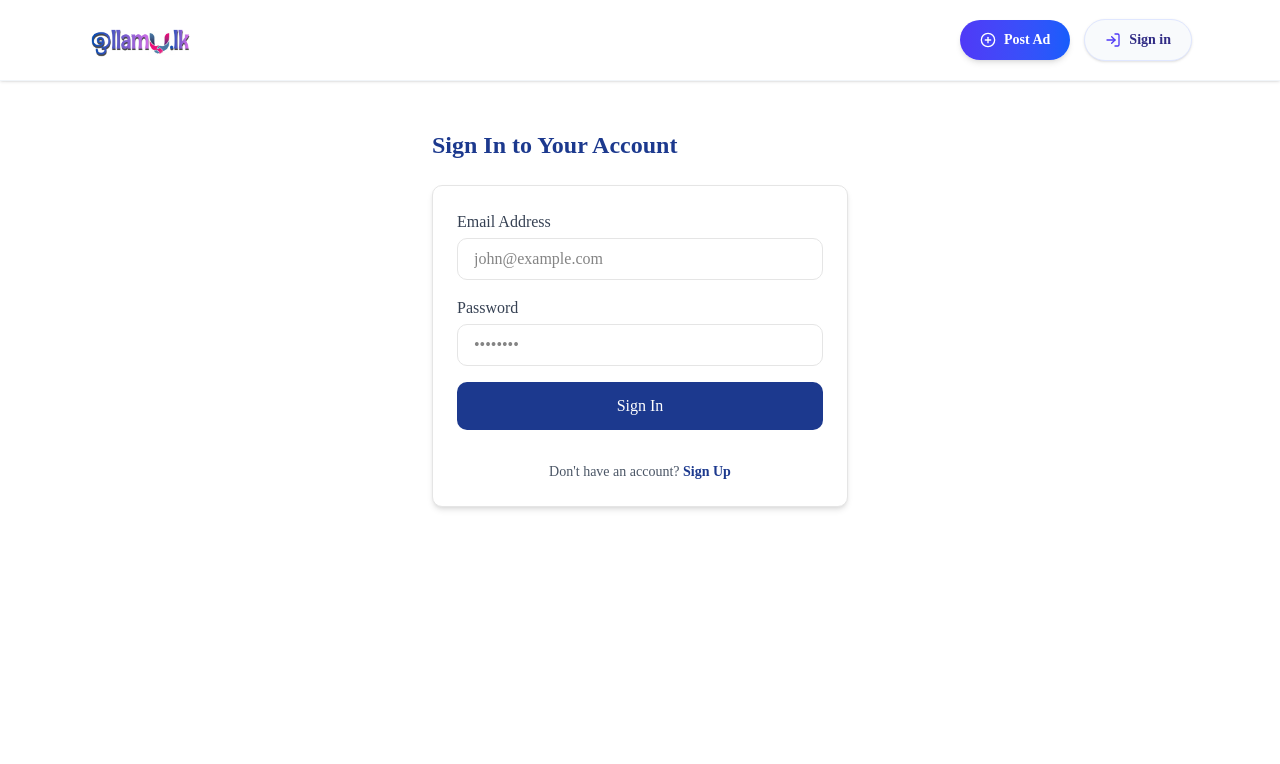
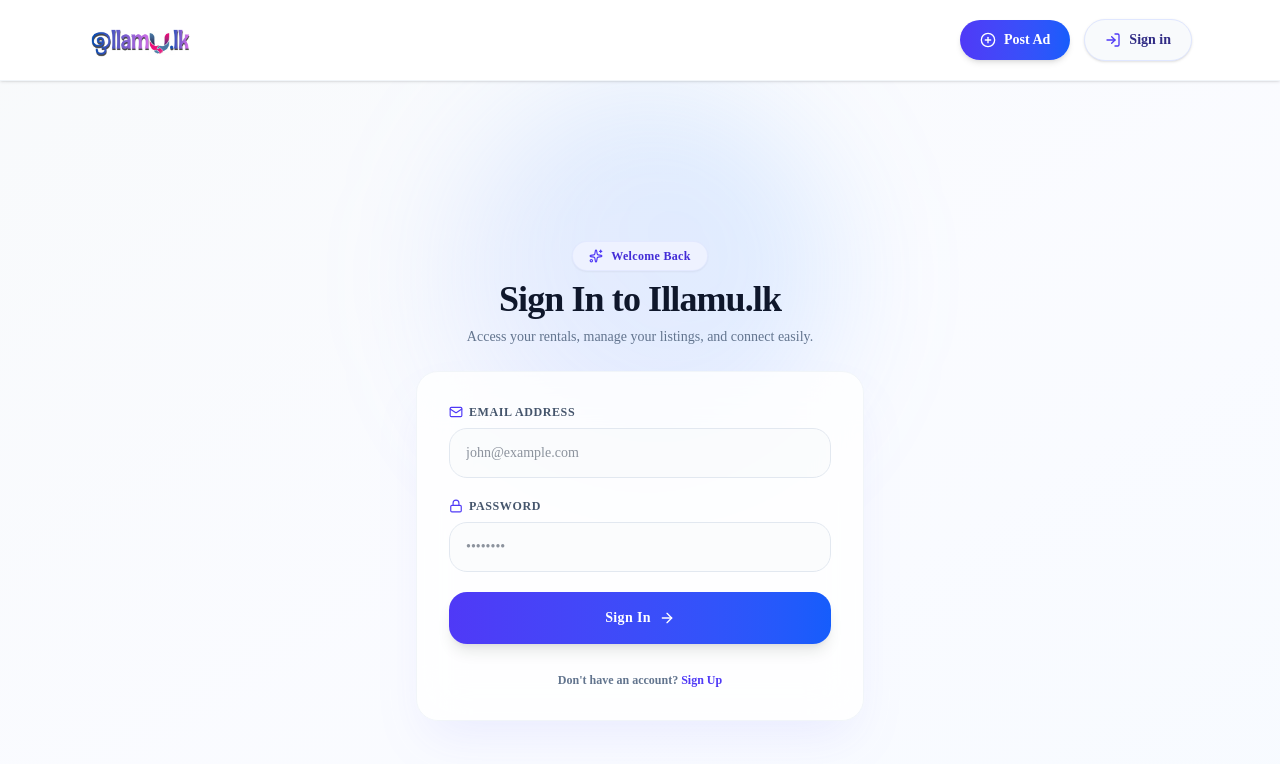
Before and after one commit to PramodikaDulanja/illamu-rental-marketplace, a Next.js app: page /signin in a window 1280 px wide. Shown: the top 764 px of the page. Built offline with nearby package versions, Linux system fonts and the light colour scheme.

Commit message:
give UI to more professional look

```diff
--- a/app/signin/page.tsx
+++ b/app/signin/page.tsx
@@ -4,6 +4,7 @@
 import { useRouter } from 'next/navigation'
 import Link from 'next/link'
 import { toast } from 'sonner'
+import { Lock, Mail, ArrowRight, Sparkles } from 'lucide-react'
 
 export default function SigninPage() {
   const router = useRouter()
@@ -29,66 +30,96 @@
         localStorage.setItem('userName', data.data.name)
         localStorage.setItem('isAdmin', data.data.isAdmin)
 
-        // වඩාත් පැහැදිලිව සහ ලස්සනට පෙන්වීම සඳහා
-        toast.success(`🎉 Welcome back, ${data.data.name}! Login successful.`)
+        toast.success(`🎉 Welcome back, ${data.data.name}! Login successful.`, { duration: 2000 })
 
-        // නොටිෆිකේෂන් එක හොඳින් බලාගת පසු හෝම් පේජ් එකට යාමට තත්පර 1.2ක ඉඩක් ලබා දීම
         setTimeout(() => {
           window.location.href = '/'
         }, 2000)
 
       } else {
-        toast.error('Error: ' + (data.error || 'Invalid credentials'))
+        toast.error('Error: ' + (data.error || 'Invalid credentials'), { duration: 2000 })
         setLoading(false)
       }
     } catch (err) {
       console.error(err)
-      toast.error('Something went wrong. Please try again.')
+      toast.error('Something went wrong. Please try again.', { duration: 2000 })
       setLoading(false)
     }
   }
 
   return (
-    <div className="max-w-md mx-auto py-12 px-4">
-      <h1 className="text-2xl font-bold text-blue-900 mb-6">Sign In to Your Account</h1>
-      <form onSubmit={handleSignin} className="bg-white p-6 rounded-lg shadow-md border space-y-4">
+    <div className="min-h-screen bg-gradient-to-br from-slate-50 via-indigo-50/30 to-blue-50/50 flex items-center justify-center py-12 px-4 sm:px-6 relative overflow-hidden">
+
+      {/* Background Decorative Glow Elements */}
+      <div className="absolute top-1/4 left-1/2 -translate-x-1/2 -translate-y-1/2 w-96 h-96 bg-gradient-to-tr from-indigo-400/10 to-blue-400/20 rounded-full blur-3xl pointer-events-none" />
+
+      <div className="max-w-md w-full relative z-10 space-y-6">
+
+        {/* Header / Title Banner */}
+        <div className="text-center space-y-2">
+          <div className="inline-flex items-center gap-2 px-4 py-1.5 rounded-full bg-indigo-50 border border-indigo-100/80 text-indigo-700 text-xs font-extrabold tracking-wide shadow-xs">
+            <Sparkles className="w-3.5 h-3.5 text-indigo-600" /> Welcome Back
+          </div>
+          <h1 className="text-3xl sm:text-4xl font-black text-slate-900 tracking-tight">Sign In to Illamu.lk</h1>
+          <p className="text-slate-500 text-xs sm:text-sm font-medium">Access your rentals, manage your listings, and connect easily.</p>
+        </div>
+
+        {/* Form Box */}
+        <form onSubmit={handleSignin} className="bg-white/80 backdrop-blur-xl p-8 rounded-3xl shadow-2xl shadow-indigo-500/10 border border-slate-100 space-y-5">
+
           <div>
-          <label className="block text-gray-700 font-medium mb-1">Email Address</label>
+            <label className="block text-xs font-bold text-slate-600 uppercase tracking-wider mb-2 flex items-center gap-1.5">
+              <Mail className="w-3.5 h-3.5 text-indigo-600" /> Email Address
+            </label>
             <input
               type="email"
               required
               value={email}
               onChange={(e) => setEmail(e.target.value)}
               placeholder="john@example.com"
-            className="w-full border rounded-lg px-4 py-2"
+              className="w-full border border-slate-200 rounded-2xl px-4 py-3.5 text-sm font-medium focus:outline-none focus:ring-2 focus:ring-indigo-500/20 focus:border-indigo-600 bg-slate-50/50 transition-all text-slate-800"
             />
           </div>
+
           <div>
-          <label className="block text-gray-700 font-medium mb-1">Password</label>
+            <label className="block text-xs font-bold text-slate-600 uppercase tracking-wider mb-2 flex items-center gap-1.5">
+              <Lock className="w-3.5 h-3.5 text-indigo-600" /> Password
+            </label>
             <input
               type="password"
               required
               value={password}
               onChange={(e) => setPassword(e.target.value)}
               placeholder="••••••••"
-            className="w-full border rounded-lg px-4 py-2"
+              className="w-full border border-slate-200 rounded-2xl px-4 py-3.5 text-sm font-medium focus:outline-none focus:ring-2 focus:ring-indigo-500/20 focus:border-indigo-600 bg-slate-50/50 transition-all text-slate-800"
             />
           </div>
+
           <button
             type="submit"
             disabled={loading}
-          className="w-full bg-blue-900 text-white py-3 rounded-lg font-medium hover:bg-blue-800 transition-colors"
+            className="w-full bg-gradient-to-r from-indigo-600 to-blue-600 hover:from-indigo-500 hover:to-blue-500 text-white font-bold py-4 rounded-2xl transition-all shadow-lg hover:shadow-indigo-500/25 active:scale-95 disabled:opacity-50 disabled:pointer-events-none text-sm tracking-wide flex items-center justify-center gap-2"
           >
-          {loading ? 'Signing in...' : 'Sign In'}
+            {loading ? (
+              <div className="w-5 h-5 border-2 border-white/20 border-t-white rounded-full animate-spin" />
+            ) : (
+              <>
+                Sign In <ArrowRight className="w-4 h-4" />
+              </>
+            )}
           </button>
 
-        <p className="text-center text-sm text-gray-600 mt-4">
+          <div className="text-center pt-2">
+            <p className="text-xs font-semibold text-slate-500">
               Don't have an account?{' '}
-          <Link href="/signup" className="text-blue-900 font-semibold hover:underline">
+              <Link href="/signup" className="text-indigo-600 font-bold hover:underline">
                 Sign Up
               </Link>
             </p>
+          </div>
+
         </form>
+      </div>
     </div>
   )
 }
--- a/app/signup/page.tsx
+++ b/app/signup/page.tsx
@@ -5,6 +5,7 @@
 import Link from 'next/link'
 import { signupAction } from './actions'
 import { toast } from 'sonner'
+import { User, Mail, Phone, MapPin, Lock, ArrowRight, Sparkles } from 'lucide-react'
 
 export default function SignupPage() {
   const router = useRouter()
@@ -20,89 +21,132 @@
       const result = await signupAction(formData)
 
       if (result.success) {
-        toast.success('Account created successfully! Please sign in.') // Professional Toast
+        toast.success('🎉 Account created successfully! Please sign in.', { duration: 2000 })
         router.push('/signin')
         router.refresh()
       } else {
-        toast.error('Error: ' + result.error) // Professional Error Toast
+        toast.error('Error: ' + result.error, { duration: 2000 })
       }
     } catch (err) {
       console.error(err)
-      toast.error('Something went wrong')
+      toast.error('Something went wrong', { duration: 2000 })
     } finally {
       setLoading(false)
     }
   }
 
   return (
-    <div className="max-w-md mx-auto py-12 px-4">
-      <h1 className="text-2xl font-bold text-blue-900 mb-6">Create an Account</h1>
-      <form onSubmit={handleSubmit} className="bg-white p-6 rounded-lg shadow-md border space-y-4">
+    <div className="min-h-screen bg-gradient-to-br from-slate-50 via-indigo-50/30 to-blue-50/50 flex items-center justify-center py-12 px-4 sm:px-6 relative overflow-hidden">
+
+      {/* Background Decorative Glow Elements */}
+      <div className="absolute top-1/4 left-1/2 -translate-x-1/2 -translate-y-1/2 w-96 h-96 bg-gradient-to-tr from-indigo-400/10 to-blue-400/20 rounded-full blur-3xl pointer-events-none" />
+
+      <div className="max-w-md w-full relative z-10 space-y-6">
+
+        {/* Header / Title Banner */}
+        <div className="text-center space-y-2">
+          <div className="inline-flex items-center gap-2 px-4 py-1.5 rounded-full bg-indigo-50 border border-indigo-100/80 text-indigo-700 text-xs font-extrabold tracking-wide shadow-xs">
+            <Sparkles className="w-3.5 h-3.5 text-indigo-600" /> Join Illamu.lk
+          </div>
+          <h1 className="text-3xl sm:text-4xl font-black text-slate-900 tracking-tight">Create an Account</h1>
+          <p className="text-slate-500 text-xs sm:text-sm font-medium">Start renting or listing items securely across Sri Lanka.</p>
+        </div>
+
+        {/* Form Box */}
+        <form onSubmit={handleSubmit} className="bg-white/85 backdrop-blur-xl p-8 rounded-3xl shadow-2xl shadow-indigo-500/10 border border-slate-100 space-y-4">
+
           <div>
-          <label className="block text-gray-700 font-medium mb-1">Full Name</label>
+            <label className="block text-xs font-bold text-slate-600 uppercase tracking-wider mb-1.5 flex items-center gap-1.5">
+              <User className="w-3.5 h-3.5 text-indigo-600" /> Full Name
+            </label>
             <input
               type="text"
               name="name"
               required
               placeholder="John Doe"
-            className="w-full border rounded-lg px-4 py-2"
+              className="w-full border border-slate-200 rounded-2xl px-4 py-3 text-sm font-medium focus:outline-none focus:ring-2 focus:ring-indigo-500/20 focus:border-indigo-600 bg-slate-50/50 transition-all text-slate-800"
             />
           </div>
+
           <div>
-          <label className="block text-gray-700 font-medium mb-1">Email</label>
+            <label className="block text-xs font-bold text-slate-600 uppercase tracking-wider mb-1.5 flex items-center gap-1.5">
+              <Mail className="w-3.5 h-3.5 text-indigo-600" /> Email Address
+            </label>
             <input
               type="email"
               name="email"
               required
               placeholder="john@example.com"
-            className="w-full border rounded-lg px-4 py-2"
+              className="w-full border border-slate-200 rounded-2xl px-4 py-3 text-sm font-medium focus:outline-none focus:ring-2 focus:ring-indigo-500/20 focus:border-indigo-600 bg-slate-50/50 transition-all text-slate-800"
             />
           </div>
+
           <div>
-          <label className="block text-gray-700 font-medium mb-1">Phone Number</label>
+            <label className="block text-xs font-bold text-slate-600 uppercase tracking-wider mb-1.5 flex items-center gap-1.5">
+              <Phone className="w-3.5 h-3.5 text-indigo-600" /> Phone Number
+            </label>
             <input
               type="text"
               name="phoneNumber"
               required
               placeholder="0771234567"
-            className="w-full border rounded-lg px-4 py-2"
+              className="w-full border border-slate-200 rounded-2xl px-4 py-3 text-sm font-medium focus:outline-none focus:ring-2 focus:ring-indigo-500/20 focus:border-indigo-600 bg-slate-50/50 transition-all text-slate-800"
             />
           </div>
+
           <div>
-          <label className="block text-gray-700 font-medium mb-1">Address</label>
+            <label className="block text-xs font-bold text-slate-600 uppercase tracking-wider mb-1.5 flex items-center gap-1.5">
+              <MapPin className="w-3.5 h-3.5 text-rose-500" /> Address
+            </label>
             <input
               type="text"
               name="address"
               required
               placeholder="Colombo, Sri Lanka"
-            className="w-full border rounded-lg px-4 py-2"
+              className="w-full border border-slate-200 rounded-2xl px-4 py-3 text-sm font-medium focus:outline-none focus:ring-2 focus:ring-indigo-500/20 focus:border-indigo-600 bg-slate-50/50 transition-all text-slate-800"
             />
           </div>
+
           <div>
-          <label className="block text-gray-700 font-medium mb-1">Password</label>
+            <label className="block text-xs font-bold text-slate-600 uppercase tracking-wider mb-1.5 flex items-center gap-1.5">
+              <Lock className="w-3.5 h-3.5 text-indigo-600" /> Password
+            </label>
             <input
               type="password"
               name="password"
               required
               placeholder="••••••••"
-            className="w-full border rounded-lg px-4 py-2"
+              className="w-full border border-slate-200 rounded-2xl px-4 py-3 text-sm font-medium focus:outline-none focus:ring-2 focus:ring-indigo-500/20 focus:border-indigo-600 bg-slate-50/50 transition-all text-slate-800"
             />
           </div>
+
+          <div className="pt-2">
             <button
               type="submit"
               disabled={loading}
-          className="w-full bg-blue-900 text-white py-3 rounded-lg font-medium hover:bg-blue-800 transition-colors"
+              className="w-full bg-gradient-to-r from-indigo-600 to-blue-600 hover:from-indigo-500 hover:to-blue-500 text-white font-bold py-4 rounded-2xl transition-all shadow-lg hover:shadow-indigo-500/25 active:scale-95 disabled:opacity-50 disabled:pointer-events-none text-sm tracking-wide flex items-center justify-center gap-2"
             >
-          {loading ? 'Creating Account...' : 'Sign Up'}
+              {loading ? (
+                <div className="w-5 h-5 border-2 border-white/20 border-t-white rounded-full animate-spin" />
+              ) : (
+                <>
+                  Create Account <ArrowRight className="w-4 h-4" />
+                </>
+              )}
             </button>
+          </div>
 
-        <p className="text-center text-sm text-gray-600 mt-4">
+          <div className="text-center pt-2">
+            <p className="text-xs font-semibold text-slate-500">
               Already have an account?{' '}
-          <Link href="/signin" className="text-blue-900 font-semibold hover:underline">
+              <Link href="/signin" className="text-indigo-600 font-bold hover:underline">
                 Sign In
               </Link>
             </p>
+          </div>
+
         </form>
+      </div>
     </div>
   )
 }
```
Also changed, not shown: app/post-ad/page.tsx (+71 -7 lines). Lines whose indentation alone changed are shown as unchanged.
